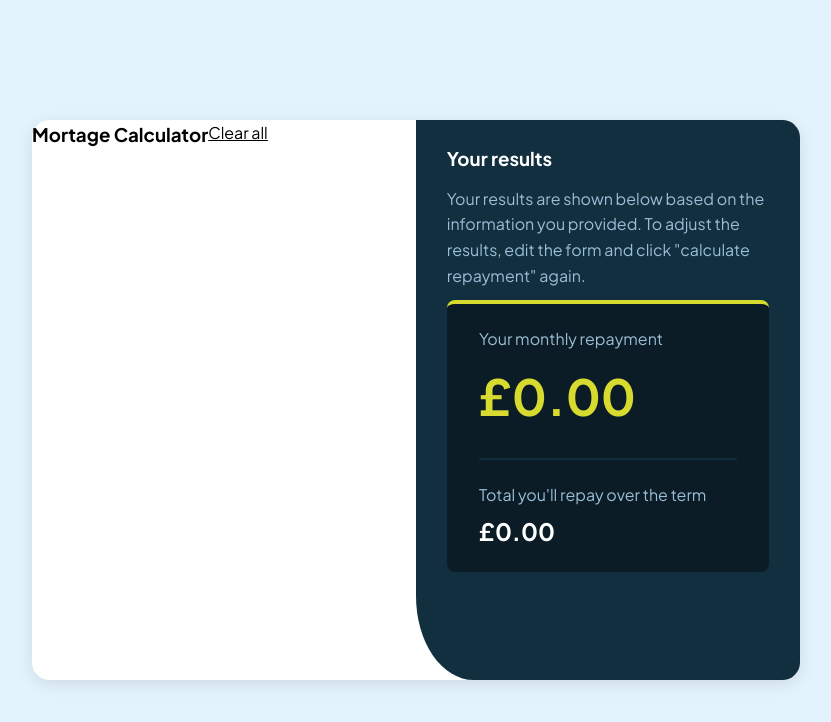
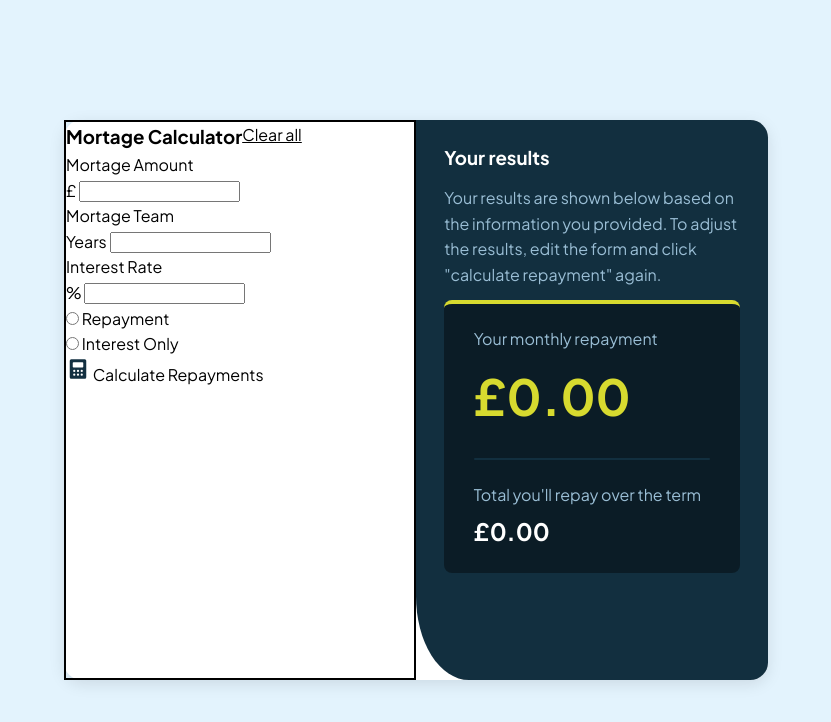
Before and after one commit to nonso01/17-fem-soln, a Vue app: page / in a window 1280 px wide. Shown: the top 722 px of the page, without its empty margins (224-1055 px from the left). Built offline with nearby package versions, Linux system fonts and the light colour scheme.

Commit message:
populating the ui

```diff
--- a/src/App.vue
+++ b/src/App.vue
@@ -22,7 +22,7 @@ const anualCost = ref("£0.00");
 
 <style lang="css" scoped>
 .calculator {
-  width: 60dvw;
+  width: 55dvw;
   height: 70dvh;
   background-color: var(--white);
   border-radius: 1.1rem;
--- a/src/components/Calc.vue
+++ b/src/components/Calc.vue
@@ -3,13 +3,43 @@ const props = defineProps({});
 </script>
 
 <template>
-  <div class="calculate">
+  <div class="calculate bd">
     <div class="flex">
       <h3>Mortage Calculator</h3>
       <u>Clear all</u>
     </div>
-    <div class="form"></div>
+    <div class="form">
+      <div class="amount">
+        <p>Mortage Amount</p>
+        <div><span>£</span> <input type="text" /></div>
+      </div>
+      <div class="team">
+        <div>
+          <p>Mortage Team</p>
+          <div><span>Years</span> <input type="text" /></div>
+        </div>
+        <div>
+          <p>Interest Rate</p>
+          <div><span>%</span> <input type="text" /></div>
+        </div>
+      </div>
+      <div class="type">
+        <div>
+          <input type="radio" name="pay" id="" /> <span>Repayment</span>
+        </div>
+        <div>
+          <input type="radio" name="pay" id="" /> <span>Interest Only</span>
+        </div>
+      </div>
+      <div class="btn">
+        <img src="/images/icon-calculator.svg" /> <span>Calculate Repayments</span>
+      </div>
+    </div>
   </div>
 </template>
 
-<style scoped></style>
+<style scoped>
+.calculate {
+  width: 50%;
+}
+</style>
```
